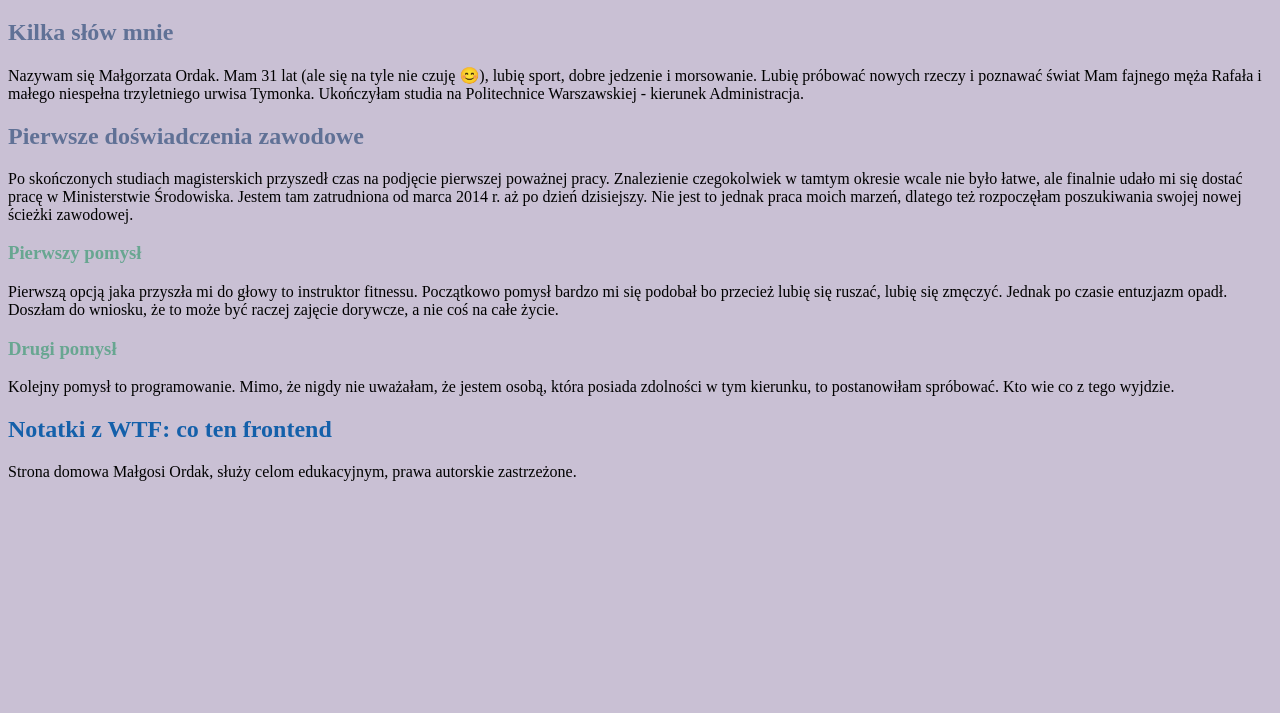
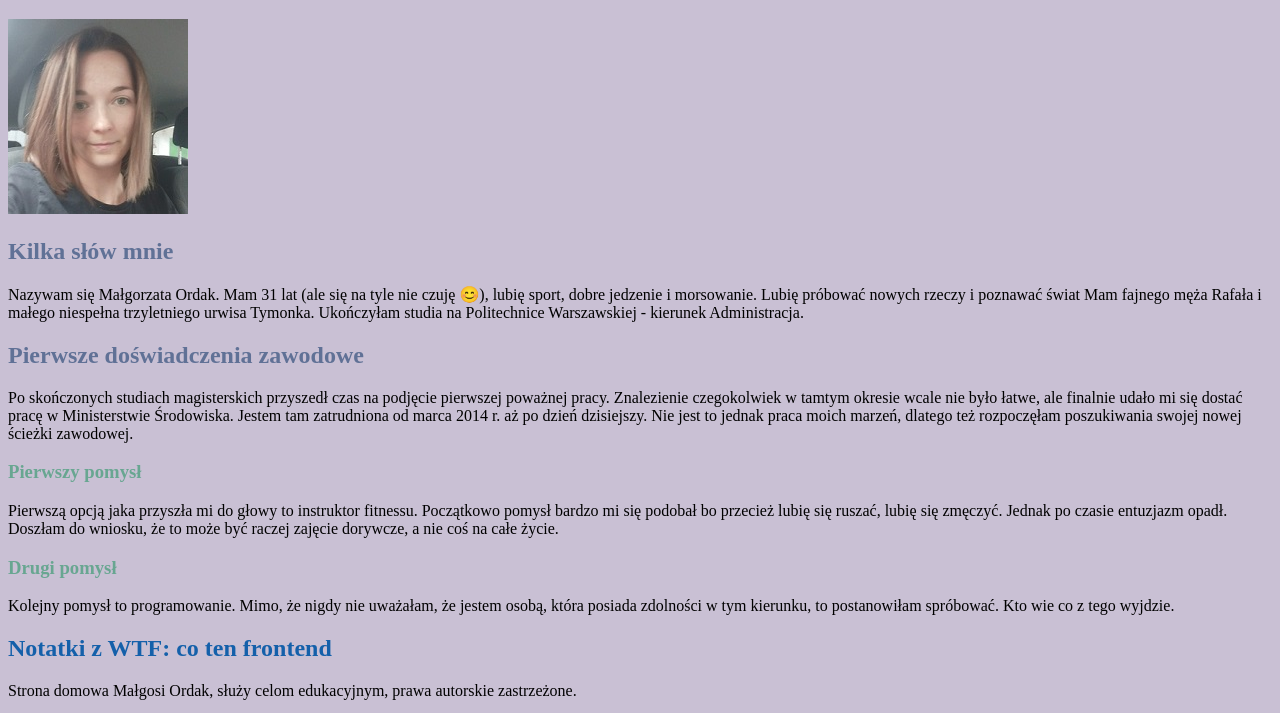
Before and after one commit to malgorzata-ordak/homepage, a plain HTML site: page PD3.2.html in a window 1280 px wide. Shown: the part 87-800 px from the top of the page. Drawn offline with Linux system fonts and the light colour scheme.

Commit message:
photo added

```diff
--- a/PD3.2.html
+++ b/PD3.2.html
@@ -21,6 +21,9 @@
         <h1 class="malinowy-naglowek" ; id="podkreslenie">
           Małgorzata Ordak – strona domowa
         </h1>
+
+        <img src="zdjecie kopia3.jpg" alt= "moje zdjęcie profilowe"/>
+
       </header>
 
       <section>
```
Also changed, not shown: zdjecie kopia3.jpg (added).
